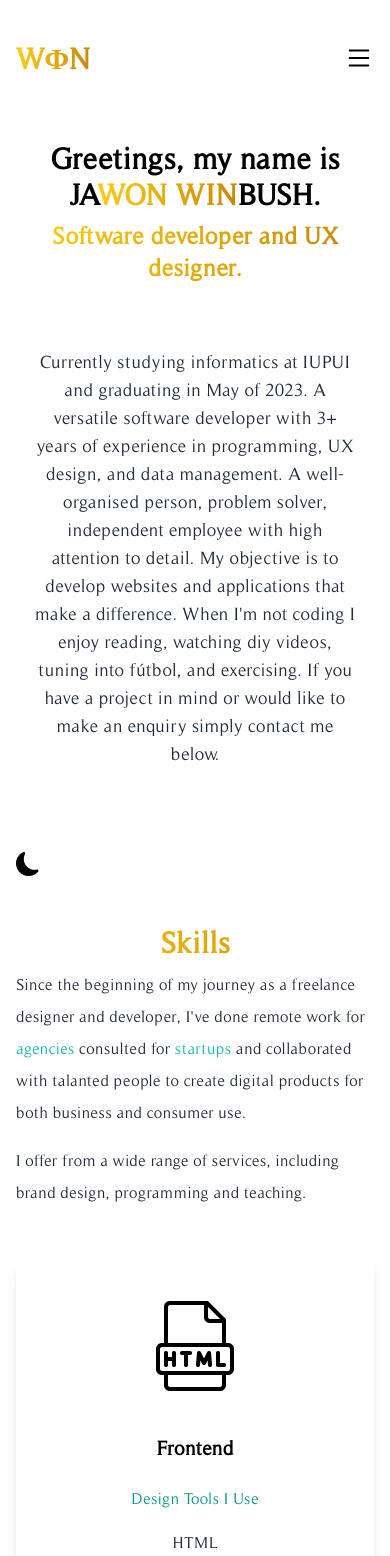
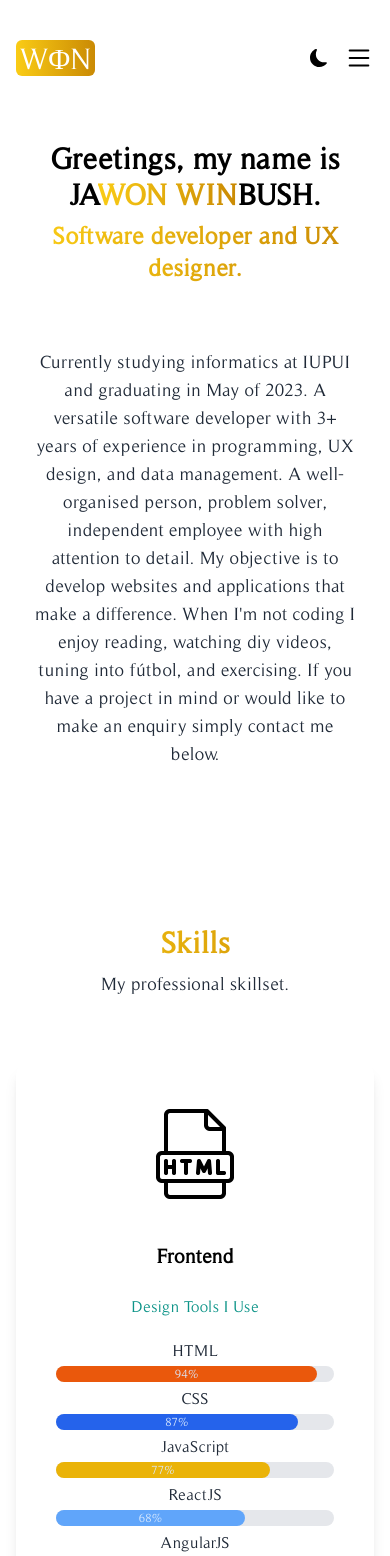
Before and after one commit to jwinbush/portfolio2023, a Next.js app: page / in a window 390 px wide. Shown: the top 1556 px of the page. Built offline with nearby package versions, Linux system fonts and the light colour scheme.

Commit message:
Updating the about me section as well as the contact section

```diff
--- a/pages/index.js
+++ b/pages/index.js
@@ -1,10 +1,6 @@
 import Head from "next/head";
-import Link from "next/link";
 import Portfolio from "../pages/portfolio";
-import {
-  AiFillLinkedin,
-  AiFillGithub,
-} from "react-icons/ai";
+import { AiFillLinkedin, AiFillGithub } from "react-icons/ai";
 import { BsFillMoonFill, BsList } from "react-icons/bs";
 import { useState } from "react";
 import jawon from "../public/AIpicture.png";
@@ -18,11 +14,12 @@ import web3 from "../public/web3.png";
 import web4 from "../public/web4.png";
 import web5 from "../public/web5.png";
 import web6 from "../public/web6.png";
-import {motion as m} from "framer-motion";
-
+import { motion as m } from "framer-motion";
 
 export default function Home() {
-   {/* Dark mode and Light mode */}
+  {
+    /* Dark mode and Light mode */
+  }
   const [darkMode, setDarkMode] = useState(false);
 
   return (
@@ -36,36 +33,38 @@ export default function Home() {
 
       {/* Main section. The m before main is a framer motion component that shows a smooth transition when page displays. */}
       <m.main
-        initial={{opacity: 0 }}
-        animate={{opacity: 1 }}
+        initial={{ opacity: 0 }}
+        animate={{ opacity: 1 }}
         transition={{ duration: 0.75 }}
-        className=" bg-white px-4 dark:bg-black md:px-10 font-extraOld">
+        className=" bg-white px-4 dark:bg-black md:px-10 font-extraOld"
+        id="About"
+      >
         <section className="min-h-screen">
-        <BsFillMoonFill
-                  onClick={() => setDarkMode(!darkMode)}
-                  className=" cursor-pointer text-2xl dark:text-yellow-500 fixed h-432 mb-auto z-50 "
-                />
           <nav className="py-10 mb-6 md:mb-12 flex justify-between text-white dark:text-black ">
-            <h1 className="text-3xl md:text-5xl text-transparent bg-clip-text bg-gradient-to-r from-yellow-400 to-yellow-600 font-extrabold">WΦN</h1>
+            <h1 className="text-3xl md:text-5xl bg-gradient-to-r from-yellow-400 to-yellow-600 px-1 rounded-md">
+              WΦN
+            </h1>
             <ul className="flex items-center">
               <div className="navbar flex">
                 <li>
                   <a
-                  className="text-md md:text-xl font-semibold bg-gradient-to-r from-yellow-400 to-yellow-600 px-4 py-2 border-none rounded-md ml-8"
+                    className="text-md md:text-2xl font-semibold text-yellow-500 px-4 py-2 border-none ml-8"
                     href="#About"
                   >
                     About
-                </a>              </li>
+                  </a>{" "}
+                </li>
                 <li>
                   <a
-                  className="text-md md:text-xl font-semibold bg-gradient-to-r from-yellow-400 to-yellow-600  px-4 py-2 border-none rounded-md ml-8"
+                    className="text-md md:text-2xl font-semibold text-yellow-500 px-4 py-2 border-none ml-8"
                     href="#Skills"
                   >
                     Skills
-                </a>              </li>
+                  </a>{" "}
+                </li>
                 <li>
                   <a
-                  className="text-md md:text-xl font-semibold bg-gradient-to-r from-yellow-400 to-yellow-600 px-4 py-2 border-none rounded-md ml-8"
+                    className="text-md md:text-2xl font-semibold text-yellow-500 px-4 py-2 border-none ml-8"
                     href="#Projects"
                   >
                     Projects
@@ -74,32 +73,34 @@ export default function Home() {
 
                 <li>
                   <a
-                  className="text-md md:text-xl font-semibold bg-gradient-to-r from-yellow-400 to-yellow-600  px-4 py-2 border-none rounded-md ml-8"
+                    className="text-md md:text-2xl font-semibold text-yellow-500 px-4 py-2 border-none ml-8"
                     href="#Contact"
                   >
                     Contact
                   </a>
                 </li>
-              <li>
-                <a
-                  className="text-md md:text-xl font-semibold bg-gradient-to-r from-yellow-400 to-yellow-600  px-4 py-2 border-none rounded-md ml-8"
-                  href="https://github.com/jwinbush" target={"_blank"}
-                >
-                  GitHub
-                </a>
-              </li>
+
               </div>
 
               <li>
+                <BsFillMoonFill
+                  onClick={() => setDarkMode(!darkMode)}
+                  className="text-lg md:text-2xl text-black md:dark:text-white dark:text-yellow-500 md:ml-8 mx-4 cursor-pointer"
+                />
+              </li>
 
-                   <BsList className=" bslist cursor-pointer text-3xl invisible dark:text-white text-black"/>
-
+              <li>
+                <BsList className=" bslist cursor-pointer text-3xl invisible dark:text-white text-black" />
               </li>
             </ul>
           </nav>
-          <div className="text-center px-4 md:px-10" id="About">
+          <div className="text-center px-4 md:px-10">
             <h2 className="text-3xl font-bold	md:text-7xl dark:text-white">
-              Greetings, my name is JA<span className="text-transparent bg-clip-text bg-gradient-to-r from-yellow-400 to-yellow-600">WON WIN</span>BUSH.
+              Greetings, my name is JA
+              <span className="text-transparent bg-clip-text bg-gradient-to-r from-yellow-400 to-yellow-600">
+                WON WIN
+              </span>
+              BUSH.
             </h2>
             <h3 className="text-2xl py-2 text-transparent bg-clip-text bg-gradient-to-r from-yellow-400 to-yellow-600 md:text-4xl font-semibold ">
               Software developer and UX designer.
@@ -107,16 +108,24 @@ export default function Home() {
 
             <div className="content md:justify-between justify-center flex pt-10">
               <p className=" text-gray-800 dark:text-gray-200 max-w-md md:max-w-3xl mx-auto text-lg whitespace-pre-line	md:text-3xl font-light mt-4 md:mt-10 ">
-              Currently studying informatics at IUPUI and graduating in May of 2023.
-              A versatile software developer with 3+ years of experience in programming, UX design, and data management.
-              A well-organised person, problem solver, independent employee with high attention to detail. My objective is to develop websites and applications that make a difference.
-              When I'm not coding I enjoy reading, watching diy videos, tuning into fútbol, and exercising.
-              If you have a project in mind or would like to make an enquiry simply contact me below.
+                Currently studying informatics at IUPUI and graduating in May of
+                2023. A versatile software developer with 3+ years of experience
+                in programming, UX design, and data management. A well-organised
+                person, problem solver, independent employee with high attention
+                to detail. My objective is to develop websites and applications
+                that make a difference. When I'm not coding I enjoy reading,
+                watching diy videos, tuning into fútbol, and exercising. If you
+                have a project in mind or would like to make an enquiry simply
+                contact me below.
               </p>
 
-            <div className=" hero mx-auto bg-white-500 rounded-lg md:w-80 md:h-80 overflow-hidden mt-12 w-56 h-56 md:relative absolute items-center">
-
-              <Image src={jawon} layout="fill" objectFit="cover" className="object-top" />
+              <div className=" hero mx-auto bg-white-500 rounded-2xl md:w-80 md:h-80 overflow-hidden mt-12 w-56 h-56 md:relative absolute items-center hover:shadow-xl">
+                <Image
+                  src={jawon}
+                  layout="fill"
+                  objectFit="cover"
+                  className="object-top"
+                />
               </div>
             </div>
           </div>
@@ -124,213 +133,266 @@ export default function Home() {
 
         <section>
           <div>
-            <h3 className="text-3xl md:text-5xl font-semibold pt-20 text-center text-transparent bg-clip-text bg-gradient-to-r from-yellow-400 to-yellow-600" id="Skills">Skills</h3>
-            <p className="text-md py-2 leading-8 text-gray-800 dark:text-gray-200">
-              Since the beginning of my journey as a freelance designer and
-              developer, I've done remote work for
-              <span className="text-teal-500"> agencies </span>
-              consulted for <span className="text-teal-500">startups </span>
-              and collaborated with talanted people to create digital products
-              for both business and consumer use.
-            </p>
-            <p className="text-md py-2 leading-8 text-gray-800 dark:text-gray-200">
-              I offer from a wide range of services, including brand design,
-              programming and teaching.
+            <h3
+              className="text-3xl md:text-5xl font-semibold pt-20 text-center text-transparent bg-clip-text bg-gradient-to-r from-yellow-400 to-yellow-600"
+              id="Skills"
+            >
+              Skills
+            </h3>
+            <p className="md:text-3xl text-lg py-2 leading-8 text-gray-800 dark:text-gray-200 text-center pb-6">
+              My professional skillset.
             </p>
           </div>
           <div className="lg:flex gap-10">
             <div className="text-center shadow-lg p-10 rounded-xl my-10  dark:bg-white flex-1">
               <Image src={frontend} width={100} height={100} />
-              <h3 className="text-xl pt-8 pb-2 font-bold">
-                Frontend
-              </h3>
+              <h3 className="text-xl pt-8 pb-2 font-bold">Frontend</h3>
 
               <h4 className="py-4 text-teal-600">Design Tools I Use</h4>
 
               <p className="text-gray-800 py-1 ">HTML</p>
               <div className="w-full bg-gray-200 rounded-full dark:bg-gray-700">
-                <div className="bg-orange-600 text-xs font-medium text-blue-100 text-center p-0.5 leading-none rounded-full" style={{width: '94%'}}>94%</div>
+                <div
+                  className="bg-orange-600 text-xs font-medium text-blue-100 text-center p-0.5 leading-none rounded-full"
+                  style={{ width: "94%" }}
+                >
+                  94%
+                </div>
               </div>
 
               <p className="text-gray-800 py-1 ">CSS</p>
               <div className="w-full bg-gray-200 rounded-full dark:bg-gray-700">
-                <div className="bg-blue-600 text-xs font-medium text-blue-100 text-center p-0.5 leading-none rounded-full" style={{width: '87%'}}>87%</div>
+                <div
+                  className="bg-blue-600 text-xs font-medium text-blue-100 text-center p-0.5 leading-none rounded-full"
+                  style={{ width: "87%" }}
+                >
+                  87%
+                </div>
               </div>
 
               <p className="text-gray-800 py-1 ">JavaScript</p>
               <div className="w-full bg-gray-200 rounded-full dark:bg-gray-700">
-                <div className="bg-yellow-500 text-xs font-medium text-blue-100 text-center p-0.5 leading-none rounded-full" style={{width: '77%'}}>77%</div>
+                <div
+                  className="bg-yellow-500 text-xs font-medium text-blue-100 text-center p-0.5 leading-none rounded-full"
+                  style={{ width: "77%" }}
+                >
+                  77%
+                </div>
               </div>
 
               <p className="text-gray-800 py-1 ">ReactJS</p>
               <div className="w-full bg-gray-200 rounded-full dark:bg-gray-700">
-                <div className="bg-blue-400 text-xs font-medium text-blue-100 text-center p-0.5 leading-none rounded-full" style={{width: '68%'}}>68%</div>
+                <div
+                  className="bg-blue-400 text-xs font-medium text-blue-100 text-center p-0.5 leading-none rounded-full"
+                  style={{ width: "68%" }}
+                >
+                  68%
+                </div>
               </div>
               <p className="text-gray-800 py-1 ">AngularJS</p>
               <div className="w-full bg-gray-200 rounded-full dark:bg-gray-700">
-                <div className="bg-red-500 text-xs font-medium text-blue-100 text-center p-0.5 leading-none rounded-full" style={{width: '35%'}}>35%</div>
+                <div
+                  className="bg-red-500 text-xs font-medium text-blue-100 text-center p-0.5 leading-none rounded-full"
+                  style={{ width: "35%" }}
+                >
+                  35%
+                </div>
               </div>
             </div>
             <div className="text-center shadow-lg p-10 rounded-xl my-10 dark:bg-white flex-1">
-              <Image priority src={backend} width={100} height={100} alt="Hero" />
-              <h3 className="text-xl pt-8 pb-2 font-bold">
-                Backend
-              </h3>
+              <Image
+                priority
+                src={backend}
+                width={100}
+                height={100}
+                alt="Hero"
+              />
+              <h3 className="text-xl pt-8 pb-2 font-bold">Backend</h3>
 
               <h4 className="py-4 text-teal-600">Design Tools I Use</h4>
 
               <p className="text-gray-800 py-1 ">SQL & MySQL</p>
               <div className="w-full bg-gray-200 rounded-full dark:bg-gray-700">
-                <div className="bg-gray-400 text-xs font-medium text-white text-center p-0.5 leading-none rounded-full" style={{width: '90%'}}>90%</div>
+                <div
+                  className="bg-gray-400 text-xs font-medium text-white text-center p-0.5 leading-none rounded-full"
+                  style={{ width: "90%" }}
+                >
+                  90%
+                </div>
               </div>
 
               <p className="text-gray-800 py-1 ">PHP & PhpMyAdmin</p>
               <div className="w-full bg-gray-200 rounded-full dark:bg-gray-700">
-                <div className="bg-indigo-300 text-xs font-medium text-blue-100 text-center p-0.5 leading-none rounded-full" style={{width: '83%'}}>83%</div>
+                <div
+                  className="bg-indigo-300 text-xs font-medium text-blue-100 text-center p-0.5 leading-none rounded-full"
+                  style={{ width: "83%" }}
+                >
+                  83%
+                </div>
               </div>
 
               <p className="text-gray-800 py-1 ">NodeJS</p>
               <div className="w-full bg-gray-200 rounded-full dark:bg-gray-700">
-                <div className="bg-lime-500 text-xs font-medium text-blue-100 text-center p-0.5 leading-none rounded-full" style={{width: '68%'}}>68%</div>
+                <div
+                  className="bg-lime-500 text-xs font-medium text-blue-100 text-center p-0.5 leading-none rounded-full"
+                  style={{ width: "68%" }}
+                >
+                  68%
+                </div>
               </div>
 
               <p className="text-gray-800 py-1 ">Python & Jupyter Notebook</p>
               <div className="w-full bg-gray-200 rounded-full dark:bg-gray-700">
-                <div className="bg-yellow-400 text-xs font-medium text-white text-center p-0.5 leading-none rounded-full" style={{width: '68%'}}>68%</div>
+                <div
+                  className="bg-yellow-400 text-xs font-medium text-white text-center p-0.5 leading-none rounded-full"
+                  style={{ width: "68%" }}
+                >
+                  68%
+                </div>
               </div>
 
               <p className="text-gray-800 py-1 ">C#</p>
               <div className="w-full bg-gray-200 rounded-full dark:bg-gray-700">
-                <div className="bg-purple-600 text-xs font-medium text-blue-100 text-center p-0.5 leading-none rounded-full" style={{width: '39%'}}>39%</div>
+                <div
+                  className="bg-purple-600 text-xs font-medium text-blue-100 text-center p-0.5 leading-none rounded-full"
+                  style={{ width: "39%" }}
+                >
+                  39%
+                </div>
               </div>
 
               <p className="text-gray-800 py-1 ">C++</p>
               <div className="w-full bg-gray-200 rounded-full dark:bg-gray-700">
-                <div className="bg-red-500 text-xs font-medium text-blue-100 text-center p-0.5 leading-none rounded-full" style={{width: '39%'}}>37%</div>
+                <div
+                  className="bg-red-500 text-xs font-medium text-blue-100 text-center p-0.5 leading-none rounded-full"
+                  style={{ width: "39%" }}
+                >
+                  37%
+                </div>
               </div>
 
               <p className="text-gray-800 py-1 ">ASP.NET</p>
               <div className="w-full bg-gray-200 rounded-full dark:bg-gray-700">
-                <div className="bg-blue-400 text-xs font-medium text-blue-100 text-center p-0.5 leading-none rounded-full" style={{width: '35%'}}>35%</div>
+                <div
+                  className="bg-blue-400 text-xs font-medium text-blue-100 text-center p-0.5 leading-none rounded-full"
+                  style={{ width: "35%" }}
+                >
+                  35%
+                </div>
               </div>
 
               <p className="text-gray-800 py-1 ">Java</p>
               <div className="w-full bg-gray-200 rounded-full dark:bg-gray-700">
-                <div className="bg-orange-500 text-xs font-medium text-blue-100 text-center p-0.5 leading-none rounded-full" style={{width: '34%'}}>34%</div>
+                <div
+                  className="bg-orange-500 text-xs font-medium text-blue-100 text-center p-0.5 leading-none rounded-full"
+                  style={{ width: "34%" }}
+                >
+                  34%
+                </div>
               </div>
             </div>
             <div className="text-center shadow-lg p-10 rounded-xl my-10 dark:bg-white flex-1">
               <Image src={more} width={100} height={100} />
-              <h3 className="text-xl pt-8 pb-2 font-bold">
-                More
-              </h3>
+              <h3 className="text-xl pt-8 pb-2 font-bold">More</h3>
 
               <h4 className="py-4 text-teal-600">Design Tools I Use</h4>
-              <p className="text-gray-800 py-1 ">Visual Studio Code & Visual Studio</p>
+              <p className="text-gray-800 py-1 ">
+                Visual Studio Code & Visual Studio
+              </p>
               <div className="w-full bg-gray-200 rounded-full dark:bg-gray-700">
-                <div className="bg-blue-700 text-xs font-medium text-blue-100 text-center p-0.5 leading-none rounded-full" style={{width: '95%'}}>95%</div>
+                <div
+                  className="bg-blue-700 text-xs font-medium text-blue-100 text-center p-0.5 leading-none rounded-full"
+                  style={{ width: "95%" }}
+                >
+                  95%
+                </div>
               </div>
 
               <p className="text-gray-800 py-1 ">Adobe Photoshop</p>
               <div className="w-full bg-gray-200 rounded-full dark:bg-gray-700">
-                <div className="bg-blue-500 text-xs font-medium text-blue-100 text-center p-0.5 leading-none rounded-full" style={{width: '90%'}}>90%</div>
+                <div
+                  className="bg-blue-500 text-xs font-medium text-blue-100 text-center p-0.5 leading-none rounded-full"
+                  style={{ width: "90%" }}
+                >
+                  90%
+                </div>
               </div>
 
               <p className="text-gray-800 py-1 ">Adobe Illustrator</p>
               <div className="w-full bg-gray-200 rounded-full dark:bg-gray-700">
-                <div className="bg-orange-600 text-xs font-medium text-blue-100 text-center p-0.5 leading-none rounded-full" style={{width: '86%'}}>86%</div>
+                <div
+                  className="bg-orange-600 text-xs font-medium text-blue-100 text-center p-0.5 leading-none rounded-full"
+                  style={{ width: "86%" }}
+                >
+                  86%
+                </div>
               </div>
 
               <p className="text-gray-800 py-1 ">PhpStorm</p>
               <div className="w-full bg-gray-200 rounded-full dark:bg-gray-700">
-                <div className="bg-purple-500 text-xs font-medium text-blue-100 text-center p-0.5 leading-none rounded-full" style={{width: '85%'}}>85%</div>
+                <div
+                  className="bg-purple-500 text-xs font-medium text-blue-100 text-center p-0.5 leading-none rounded-full"
+                  style={{ width: "85%" }}
+                >
+                  85%
+                </div>
               </div>
 
               <p className="text-gray-800 py-1 ">Figma</p>
               <div className="w-full bg-gray-200 rounded-full dark:bg-gray-700">
-                <div className="bg-red-500 text-xs font-medium text-blue-100 text-center p-0.5 leading-none rounded-full" style={{width: '83%'}}>83%</div>
+                <div
+                  className="bg-red-500 text-xs font-medium text-blue-100 text-center p-0.5 leading-none rounded-full"
+                  style={{ width: "83%" }}
+                >
+                  83%
                 </div>
-
+              </div>
             </div>
           </div>
         </section>
         <section className="py-10">
           <div>
-            <h3 className="text-3xl md:text-5xl font-semibold py-1 text-center text-transparent bg-clip-text bg-gradient-to-r from-yellow-400 to-yellow-600" id="Projects">Projects</h3>
-            <p className="text-md py-2 leading-8 text-gray-800 dark:text-gray-200">
-              Since the beginning of my journey as a freelance designer and
-              developer, I've done remote work for
-              <span className="text-teal-500"> agencies </span>
-              consulted for <span className="text-teal-500">startups </span>
-              and collaborated with talanted people to create digital products
-              for both business and consumer use.
-            </p>
-            <p className="text-md py-2 leading-8 text-gray-800 dark:text-gray-200">
-              I offer from a wide range of services, including brand design,
-              programming and teaching.
+            <h3
+              className="text-3xl md:text-5xl font-semibold py-1 text-center text-transparent bg-clip-text bg-gradient-to-r from-yellow-400 to-yellow-600"
+              id="Projects"
+            >
+              Projects
+            </h3>
+            <p className="md:text-3xl text-lg py-2 leading-8 text-gray-800 dark:text-gray-200 text-center pb-6">
+              My relevant projects.
             </p>
           </div>
           <Portfolio />
-          <div className="flex flex-col gap-10 py-10 lg:flex-row lg:flex-wrap">
-            <div className="basis-1/3 flex-1 ">
-              <Image
-                className="rounded-lg object-cover"
-                width={"100%"}
-                height={"100%"}
-                layout="responsive"
-                src={web1}
-              />
+          <div>
+            <h3
+              className="text-3xl md:text-5xl font-semibold py-1 text-center text-transparent bg-clip-text bg-gradient-to-r from-yellow-400 to-yellow-600"
+              id="Contact"
+            >
+              Contact me
+            </h3>
+            <p className="md:text-3xl text-lg py-2 leading-8 text-gray-800 dark:text-gray-200 text-center pb-6">
+              Let's talk.
+            </p>
+
           </div>
-            <div className="basis-1/3 flex-1">
-              <Image
-                className="rounded-lg object-cover"
-                width={"100%"}
-                height={"100%"}
-                layout="responsive"
-                src={web2}
-              />
+          <footer>
+            <div className="text-5xl flex justify-center gap-16 py-3 text-black dark:text-white">
+              <a
+                href="https://www.linkedin.com/in/jawonmwinbush/"
+                target={"_blank"}
+              >
+                <AiFillLinkedin className="hover:cursor-pointer" />
+              </a>
+              <a href="https://www.github.com/jwinbush/" target={"_blank"}>
+                <AiFillGithub className="hover:cursor-pointer" />
+              </a>
             </div>
-            <div className="basis-1/3 flex-1">
-              <Image
-                className="rounded-lg object-cover"
-                width={"100%"}
-                height={"100%"}
-                layout="responsive"
-                src={web3}
-              />
+            <div>
+              <p className="text-black dark:text-white md:text-lg text-md text-center">
+                Designed and developed by Jawon Winbush.
+              </p>
             </div>
-            <div className="basis-1/3 flex-1">
-              <Image
-                className="rounded-lg object-cover"
-                width={"100%"}
-                height={"100%"}
-                layout="responsive"
-                src={web4}
-              />
-            </div>
-            <div className="basis-1/3 flex-1">
-              <Image
-                className="rounded-lg object-cover"
-                width={"100%"}
-                height={"100%"}
-                layout="responsive"
-                src={web5}
-              />
-            </div>
-            <div className="basis-1/3 flex-1">
-              <Image
-                className="rounded-lg object-cover"
-                width={"100%"}
-                height={"100%"}
-                layout="responsive"
-                src={web6}
-              />
-            </div>
-          </div>
-          <div className="text-5xl flex justify-center gap-16 py-3 text-gray-600 dark:text-gray-400">
-              <Link href="https://www.linkedin.com/in/jawonmwinbush/"><AiFillLinkedin className="hover:cursor-pointer"/></Link>
-              <Link href="https://www.github.com/jwinbush/"><AiFillGithub className="hover:cursor-pointer" /></Link>
-          </div>
+          </footer>
         </section>
       </m.main>
     </div>
--- a/pages/portfolio.js
+++ b/pages/portfolio.js
@@ -3,6 +3,7 @@ import phpRental from "../public/oddrent.png";
 import reactMovie from "../public/InteloHome.png";
 import nextSpotify from "../public/nextSpotify.jpg";
 import HoverVideoPlayer from "react-hover-video-player";
+
 import Image from "next/image";
 import {
     AiFillGithub,
```
Lines whose indentation alone changed are shown as unchanged.
